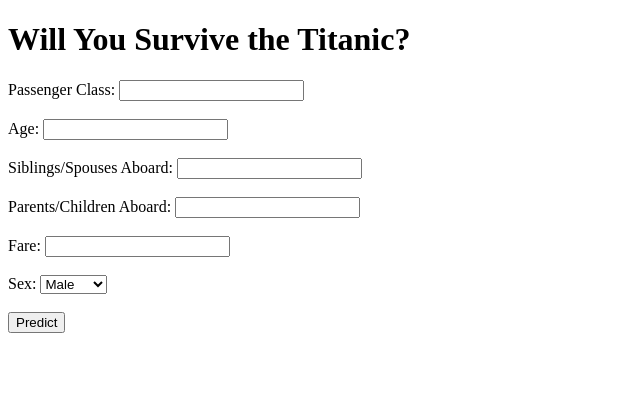
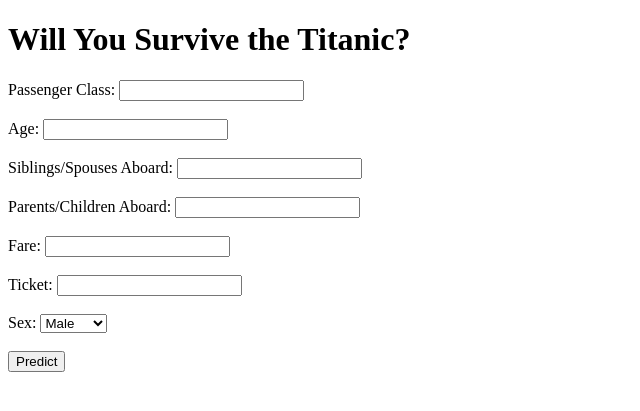
Before and after one commit to thedatadecoder/titanic_app, a Flask app: page / in a window 1280 px wide. Shown: the top 411 px of the page, without its empty margins (0-640 px from the left). Run offline with Flask 3, Linux system fonts and the light colour scheme; parts of the project's set-up code (start-up, migrations or seed data) failed here and were passed over.

Commit message:
Update index.html

```diff
--- a/templates/index.html
+++ b/templates/index.html
@@ -18,6 +18,8 @@
         <input type="number" id="parch" name="parch"><br><br>
         <label for="fare">Fare:</label>
         <input type="number" id="fare" name="fare"><br><br>
+        <label for="ticket">Ticket:</label>
+        <input type="text" id="ticket" name="ticket"><br><br>
         <label for="sex">Sex:</label>
         <select id="sex" name="sex">
             <option value="male">Male</option>
```
